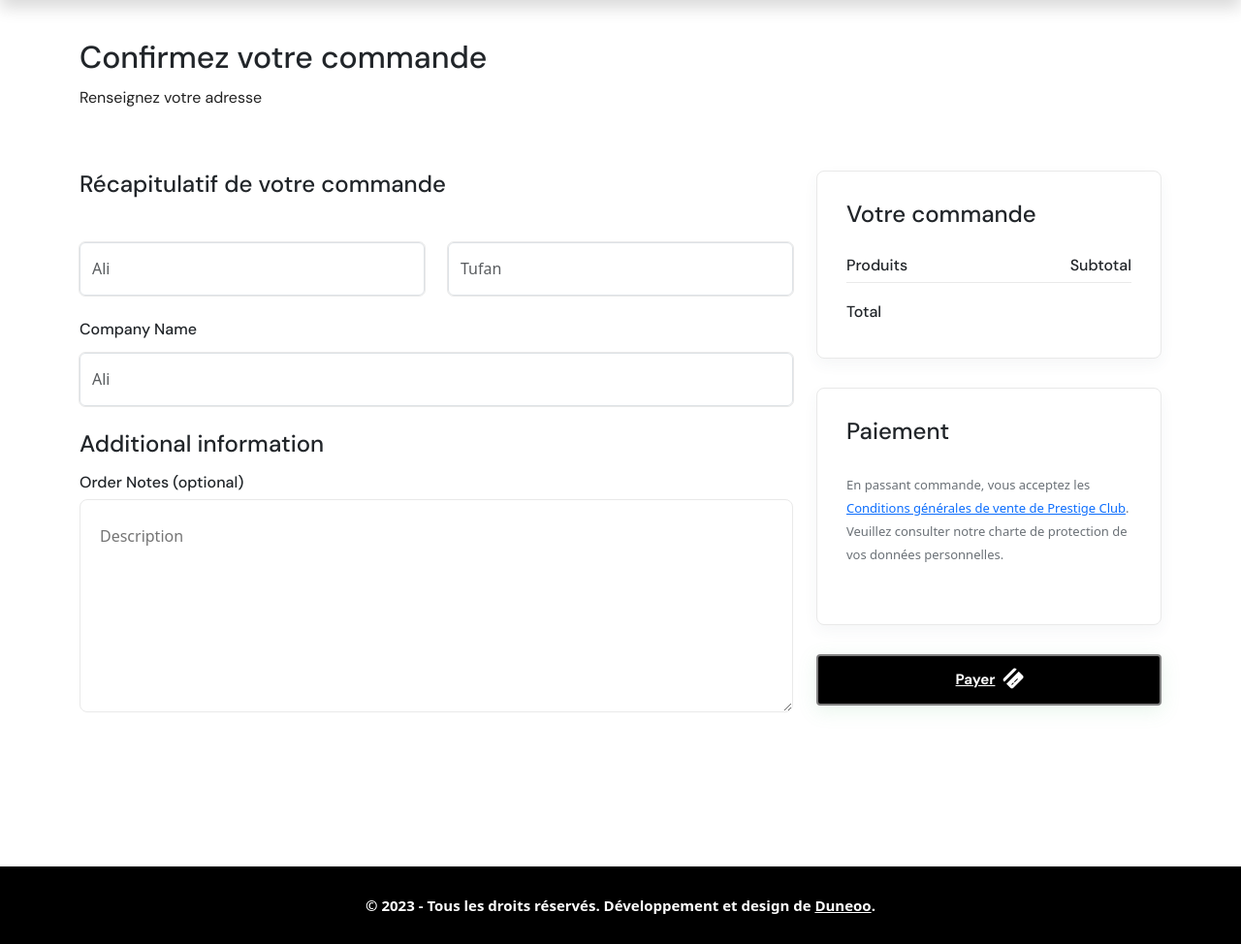
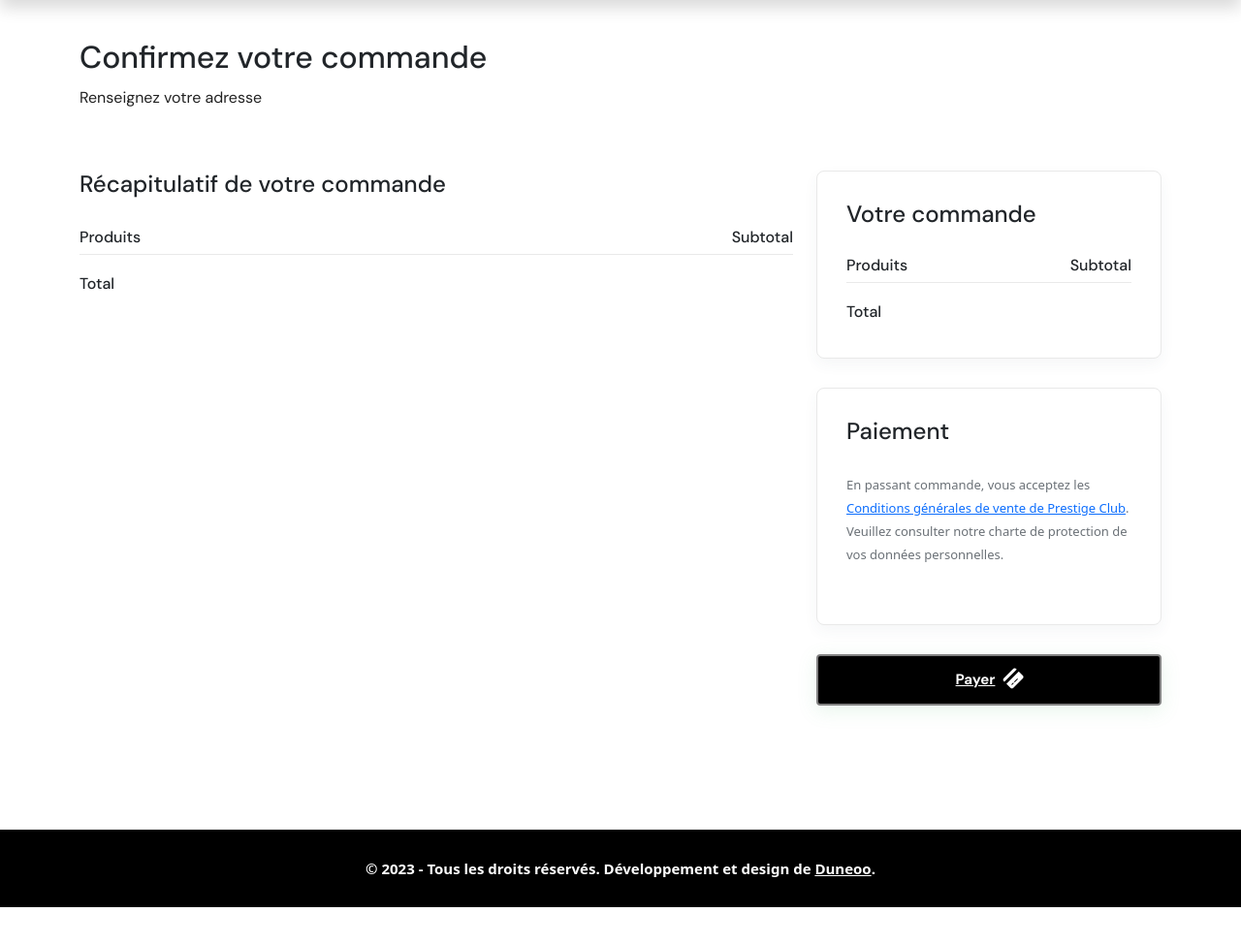
Before and after one commit to daragand/prestigeclub, a Symfony app: template templates/panier/checkout.html.twig in a window 1280 px wide. Shown: the part 86-1060 px from the top of the page at 97% size. After the commit the page ends 1022 px from the top, so only its background shows below. Run offline with Twig, Linux system fonts and the light colour scheme; the template is opened without the code that fills it, so the values that code supplies are empty; some libraries are stand-ins or nearby versions.

Commit message:
Fix form type option in GroupCrudController and OrderFinishedCrudController, setPath method in PhotoGroup entity, and update links and formatting in templates

```diff
--- a/src/Controller/Admin/GroupCrudController.php
+++ b/src/Controller/Admin/GroupCrudController.php
@@ -49,7 +49,7 @@
 
             AssociationField::new('clubs', 'Clubs')
             ->autocomplete()
-            ->setFormTypeOption('by_reference', true)
+
             ,
 
         ];
--- a/src/Controller/Admin/OrderFinishedCrudController.php
+++ b/src/Controller/Admin/OrderFinishedCrudController.php
@@ -23,7 +23,7 @@
         return parent::createIndexQueryBuilder($searchDto, $entityDto, $fields, $filters)
           ->join('entity.orderStatus', 'orderStatus')
         ->andWhere('orderStatus.name = :status')
-            ->setParameter('status', 'Traitée')
+            ->setParameter('status', 'Finalisée')
             ->orderBy('entity.id', 'ASC')
             ;
             //ordre croissant pour traiter les anciennes commandes en premier
--- a/src/Entity/PhotoGroup.php
+++ b/src/Entity/PhotoGroup.php
@@ -47,7 +47,7 @@
         return $this->path;
     }
 
-    public function setPath(string $path): static
+    public function setPath(?string $path): static
     {
         $this->path = $path ?: 'default_group.jpg';
 
--- a/templates/Admin/DashboardAdmin.html.twig
+++ b/templates/Admin/DashboardAdmin.html.twig
@@ -187,7 +187,7 @@
                                                 <td>{{ club.name }}</td>
                                                 <td>{{ club.address.city }}</td>
                                                 <td>{{ club.groups|length }}</td>
-                                                <td><a href="{{path('admin_club_info',{'id':club.id})}}" class="mt-2 ud-btn btn-thm">voir<i class="fa-solid fa-eye"></i>
+                                                <td><a href="{{path('admin_club_info',{'id':club.id})}}" class="mt-2  ud-btn btn-thm">voir<i class="ml-2 fa-solid fa-eye"></i>
 										</a></td>
                                             </tr>
                                         {% endfor %}
--- a/templates/Admin/clubinfodashboard.html.twig
+++ b/templates/Admin/clubinfodashboard.html.twig
@@ -2,7 +2,7 @@
 
 
 {% block main %}
-{{ dump(club) }}
+
 	<div class="container-fluid">
     <h1>Tableau récapitulatif du club : {{ club.name }} ({{club.sport}})</h1>
    <h4>Adresse : {{club.address}}</h4>
@@ -48,6 +48,7 @@
                                                     {% set info = info ~ infoCMD.forfait %}
                                                     {# ajout des options à info #}
                                                     {% for liOption in infoCMD.optionLists %}
+
                                                         {% set info = info ~ ' ' ~ liOption.name %}
                                                     {% endfor %}
                                                 {% endfor %}
--- a/templates/panier/checkout.html.twig
+++ b/templates/panier/checkout.html.twig
@@ -36,40 +36,23 @@
             <div class="checkout_form">
               <h4 class="title mb30">Récapitulatif de votre commande</h4>
               <div class="checkout_coupon">
-                <form class="form2" id="coupon_form" name="contact_form" method="post">
-                  <div class="row">
-                    <div class="col-sm-6">
-                      <div class="mb25">
-                        <h6 class="mb15">{{app.user.firstname}}</h6>
-                        <input class="form-control" type="text" placeholder="Ali">
-                      </div>
-                    </div>
-                    <div class="col-sm-6">
-                      <div class="mb25">
-                        <h6 class="mb15">{{app.user.lastname}}</h6>
-                        <input class="form-control" type="text" placeholder="Tufan">
-                      </div>
-                    </div>
-                    <div class="col-sm-12">
-                      <div class="mb25">
-                        <h6 class="mb15">Company Name</h6>
-                        <input class="form-control" type="text" placeholder="Ali">
-                      </div>
-                    </div>
+                <ul class="p-0 mb-0">
+                  <li class="bdrb1 mb20"><h6>Produits <span class="float-end">Subtotal</span></h6></li>
+                 {% if panier.forfait is defined %}
+
+                  <li class="mb20"><p class="body-color">forfait {{panier.forfait.name}} <span class="float-end">{{panier.forfait.price|format_currency('EUR', {rounding_mode: 'floor'})}} </span></p></li>
+                 {% endif %}
+                  {% if panier.optionLists is defined %}
+                    {% for itemOption in panier.optionLists %}
+
+                  <li class="mb20"><p class="body-color">{{itemOption}} <span class="float-end">{{itemOption.options.price|format_currency('EUR', {rounding_mode: 'floor'})}}</span></p></li>
+                    {% endfor %}
+                  {% endif %}
 
 
+                  <li><h6>Total <span class="float-end">{{panier.amount|format_currency('EUR', {rounding_mode: 'floor'})}}</span></h6></li>
+                </ul>
 
-
-
-                    <div class="col-sm-12">
-                      <div class="mb25">
-                        <h4 class="mb15" class="mb15">Additional information</h4>
-                        <h6>Order Notes (optional)</h6>
-                        <textarea name="form_message" class="" rows="7" placeholder="Description"></textarea>
-                      </div>
-                    </div>
-                  </div>
-                </form>
               </div>
             </div>
           </div>
@@ -102,10 +85,7 @@
                     <p class="fz13 mb30">En passant commande, vous acceptez les <a href="#">Conditions générales de vente de Prestige Club</a>. Veuillez consulter notre charte de protection de vos données personnelles.</p>
                   </div>
 
-                  {# <div class="form-check d-flex align-items-center">
-                    <input class="form-check-input" type="radio" name="flexRadioDefault" id="flexRadioDefault4">
-                    <label class="form-check-label" for="flexRadioDefault4">Par Carte Bleue</label>
-                  </div> #}
+
                 </div>
               </div>
               <div class="d-grid default-box-shadow2">
--- a/templates/photo_gallery/accueil.html.twig
+++ b/templates/photo_gallery/accueil.html.twig
@@ -54,6 +54,7 @@
 											<img class="d-flex me-3" src="https://via.placeholder.com/60" alt="icon par défault">
 										{% endif %}
 											<div class="media-body">
+
 											{% if licencie['groupe'].name is defined %}
 
 												<h6 class="mt-0 mb-1">{{ licencie['groupe'].name }}</h6>
```
